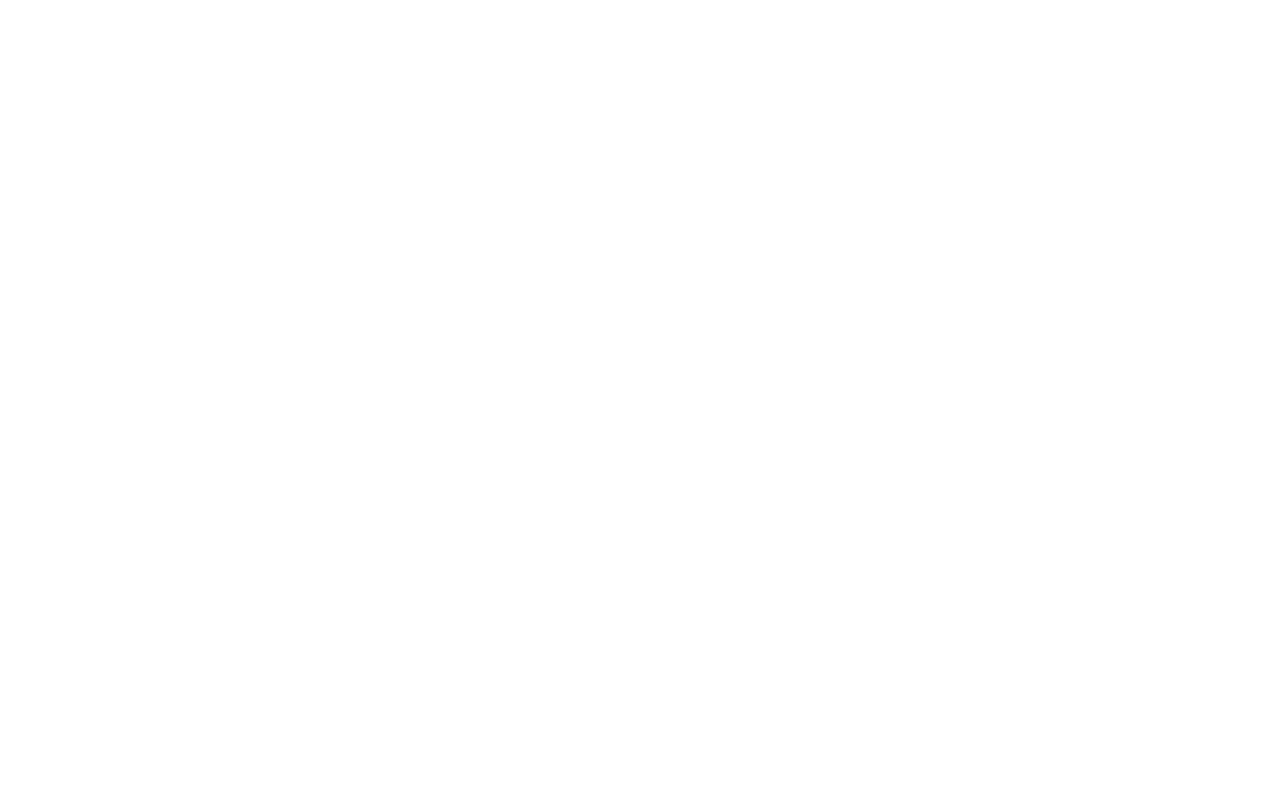
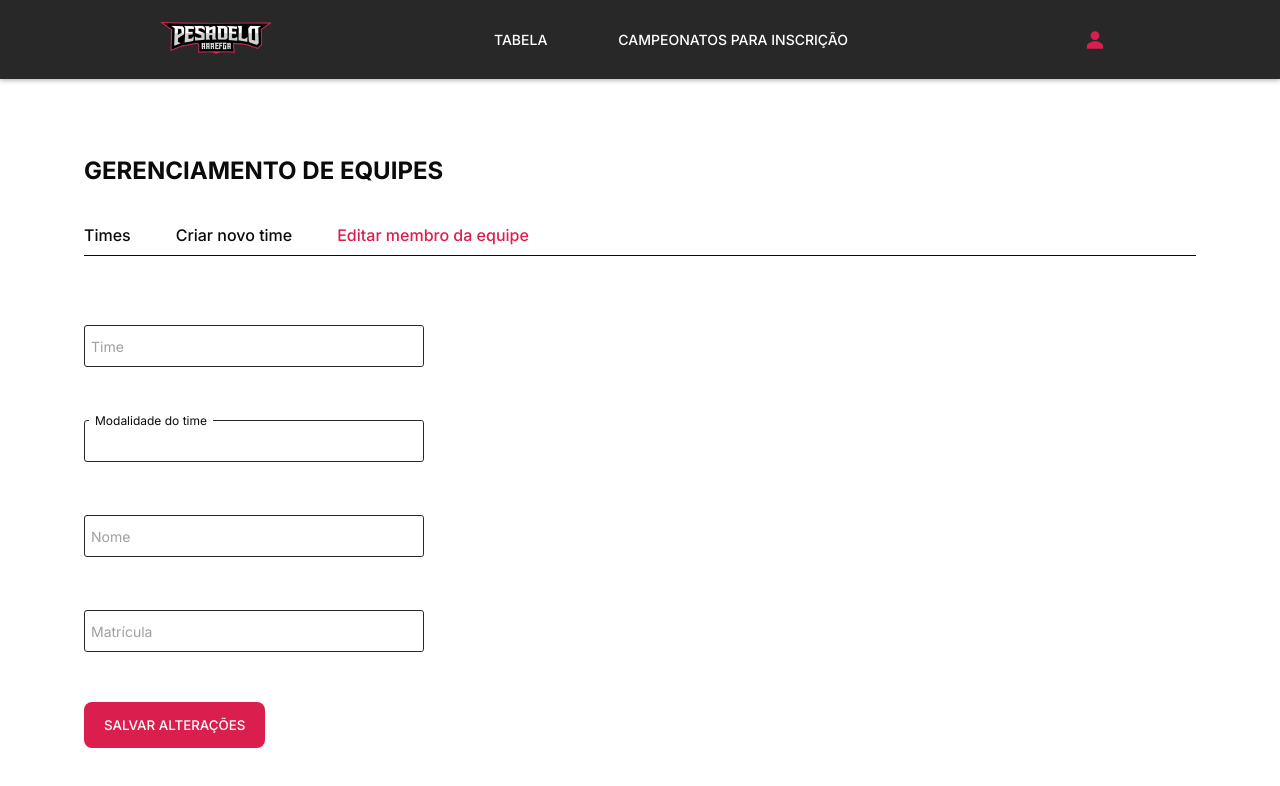
Before and after one commit to unb-mds/Mds-ArenaPesadelo, a React (Vite) app in the folder Projeto/front-end/: page /team-members/1 in a window 1280 px wide. Before the commit this address had no page. Shown: the top 786 px of the page. Built offline with nearby package versions, Linux system fonts and the light colour scheme; no server answers; sample sign-in values are in the browser's storage; the HTML template or start-up script is replaced by a standard one.

Commit message:
feat: Adicionar Página de Edição de Membro de Time #72

```diff
--- a/Projeto/front-end/src/components/Input/index.tsx
+++ b/Projeto/front-end/src/components/Input/index.tsx
@@ -31,7 +31,7 @@
   const [type, setType] = useState(rest.type || "text");
 
   useEffect(() => {
-    if (typeof value === 'undefined') setActive(false);
+    setActive(!(typeof value === 'undefined'));
   }, [value])
 
   const handleFocus = useCallback(
--- /dev/null
+++ b/Projeto/front-end/src/pages/private/EditTeamMember/index.tsx
@@ -0,0 +1,169 @@
+import { Link, useNavigate, useParams } from "react-router-dom";
+import { Header } from "../../../components/Header";
+import { Container, Content, Button } from "./styles";
+import { useCallback, useEffect, useMemo, useState } from "react";
+import { api } from "../../../services/api";
+import { Input } from "../../../components/Input";
+import { Controller, useForm } from "react-hook-form";
+import { IEditTeamMember, ITeamMember } from "./interfaces";
+import * as Yup from "yup";
+import { yupResolver } from "@hookform/resolvers/yup";
+import { toast } from "react-toastify";
+import { IOption } from "../../../components/Select/interfaces";
+
+export const EditTeamMember = () => {
+  const editTeamMemberValidation = useMemo(() => {
+    return Yup.object().shape({
+      name: Yup.string().required("Este campo é obrigatório!"),
+      registration: Yup.string().required("Este campo é obrigatório!"),
+    });
+  }, []);
+
+  const navigate = useNavigate();
+  const { teamMemberId } = useParams();
+  const editTeamMemberForm = useForm<IEditTeamMember>({
+    resolver: yupResolver(editTeamMemberValidation),
+  });
+
+  const [teamMember, setTeamMember] = useState<ITeamMember | null>(null);
+  const [loading, setLoading] = useState(false);
+  const [modalities, setModalities] = useState<IOption[]>([]);
+
+  useEffect(() => {
+    async function loadTeamMember() {
+      const [
+        { data: teamMemberResponse },
+        { data: modalitiesResponse },
+      ] = await Promise.all([
+        await api.get(`/team-members/${teamMemberId}`),
+        await api.get(`/constants/modalities`),
+      ]);
+
+      editTeamMemberForm.setValue('name', teamMemberResponse.name);
+      editTeamMemberForm.setValue('registration', teamMemberResponse.registration);
+
+      setModalities(modalitiesResponse);
+      setTeamMember(teamMemberResponse);
+    }
+
+    loadTeamMember();
+  }, [teamMemberId]);
+
+  console.log(teamMember);
+
+  const handleEditTeamMember = useCallback(async (data: IEditTeamMember) => {
+    try {
+      setLoading(true);
+
+      await api.post(`/team-members/${teamMemberId}`, data);
+
+      toast('Membro da equipe atualizado com sucesso!', {
+        type: 'success',
+      });
+
+      navigate('/my-teams');
+    } catch (err: any) {
+      if (err?.response?.data?.message) {
+        toast(err?.response?.data?.message, {
+          type: "error",
+        });
+      }
+    } finally {
+      setLoading(false);
+    }
+  }, [navigate, teamMemberId]);
+
+  const teamModality = useMemo(() => {
+    if (!teamMember) return '';
+
+    const modality = modalities.find(m => m.value === teamMember.team.modality);
+
+    return modality?.label || 'Desconhecido';
+  }, [teamMember, modalities]);
+
+  return (
+    <Container>
+      <Header shadow />
+
+      <Content>
+        <header>
+          <h1>GERENCIAMENTO DE EQUIPES</h1>
+
+          <div>
+            <Link to="/my-teams">Times</Link>
+
+            <Link to="/new-team">
+              Criar novo time
+            </Link>
+
+            <Link to={`/team-members/${teamMemberId}`} className="active">
+              Editar membro da equipe
+            </Link>
+          </div>
+        </header>
+
+        <main>
+          <form onSubmit={editTeamMemberForm.handleSubmit(handleEditTeamMember)}>
+              <div>
+                <Input
+                  name="teamName"
+                  id="teamName"
+                  label="Time"
+                  disabled
+                  value={teamMember?.team.name}
+                  readOnly
+                />
+
+                <Input
+                  name="teamModality"
+                  id="teamModality"
+                  label="Modalidade do time"
+                  disabled
+                  value={teamModality}
+                  readOnly
+                />
+
+                <Controller
+                  name="name"
+                  control={editTeamMemberForm.control}
+                  render={({
+                    field: { name, onChange, value },
+                    fieldState: { error },
+                  }) => (
+                    <Input
+                      label="Nome"
+                      name={name}
+                      id={name}
+                      value={value}
+                      onChange={onChange}
+                      error={error?.message}
+                    />
+                  )}
+                />
+
+                <Controller
+                  name="registration"
+                  control={editTeamMemberForm.control}
+                  render={({
+                    field: { name, onChange, value },
+                    fieldState: { error },
+                  }) => (
+                    <Input
+                      label="Matrícula"
+                      name={name}
+                      id={name}
+                      value={value}
+                      onChange={onChange}
+                      error={error?.message}
+                    />
+                  )}
+                />
+              </div>
+
+            <Button type="submit" loading={loading}>Salvar alterações</Button>
+          </form>
+        </main>
+      </Content>
+    </Container>
+  );
+};
--- /dev/null
+++ b/Projeto/front-end/src/pages/private/EditTeamMember/interfaces.ts
@@ -0,0 +1,16 @@
+export interface IEditTeamMember {
+  name: string;
+  registration: string;
+}
+
+interface ITeam {
+  modality: number;
+  name: string;
+}
+
+export interface ITeamMember {
+  id: string;
+  name: string;
+  registration: string;
+  team: ITeam;
+}
--- /dev/null
+++ b/Projeto/front-end/src/pages/private/EditTeamMember/styles.ts
@@ -0,0 +1,68 @@
+import styled from "styled-components";
+import { Button as ComponentButton } from "../../../components/Button";
+
+export const Container = styled.div`
+  height: 100vh;
+  padding: 0 84px;
+  padding-top: calc(79px + 77px);
+`;
+
+export const Content = styled.div`
+  > header {
+    > h1 {
+      color: var(--black);
+      font-size: 24px;
+      margin-bottom: 40px;
+    }
+
+    > div {
+      display: flex;
+      align-items: center;
+      justify-content: flex-start;
+      gap: 45px;
+
+      padding-bottom: 10px;
+
+      border-bottom: 1px solid var(--black);
+
+      > a {
+        color: var(--black);
+        text-decoration: none;
+        font-size: 16px;
+        font-weight: 500;
+
+        &.active {
+          color: var(--pink);
+        }
+      }
+    }
+  }
+
+  > main {
+    > form {
+      margin-top: 61px;
+
+      > div {
+        display: flex;
+        justify-content: space-between;
+        align-items: flex-start;
+        flex-direction: column;
+
+        gap: 45px;
+
+        > div {
+          width: 330px;
+        }
+      }
+    }
+  }
+`;
+
+export const Button = styled(ComponentButton)`
+  width: max-content;
+  margin: 0;
+  margin-top: 50px;
+  padding-right: 20px;
+  padding-left: 20px;
+  align-self: flex-end;
+`;
--- a/Projeto/front-end/src/routes/index.tsx
+++ b/Projeto/front-end/src/routes/index.tsx
@@ -7,6 +7,7 @@
 import { Me } from "../pages/private/Me";
 import { MyTeams } from "../pages/private/MyTeams";
 import { CreateNewTeam } from "../pages/private/CreateNewTeam";
+import { EditTeamMember } from "../pages/private/EditTeamMember";
 
 export const Routes = () => {
   return (
@@ -23,6 +24,7 @@
           <Route path="/me" element={<Me />} />
           <Route path="/my-teams" element={<MyTeams />} />
           <Route path="/new-team" element={<CreateNewTeam />} />
+          <Route path="/team-members/:teamMemberId" element={<EditTeamMember />} />
         </Route>
 
         <Route
```
